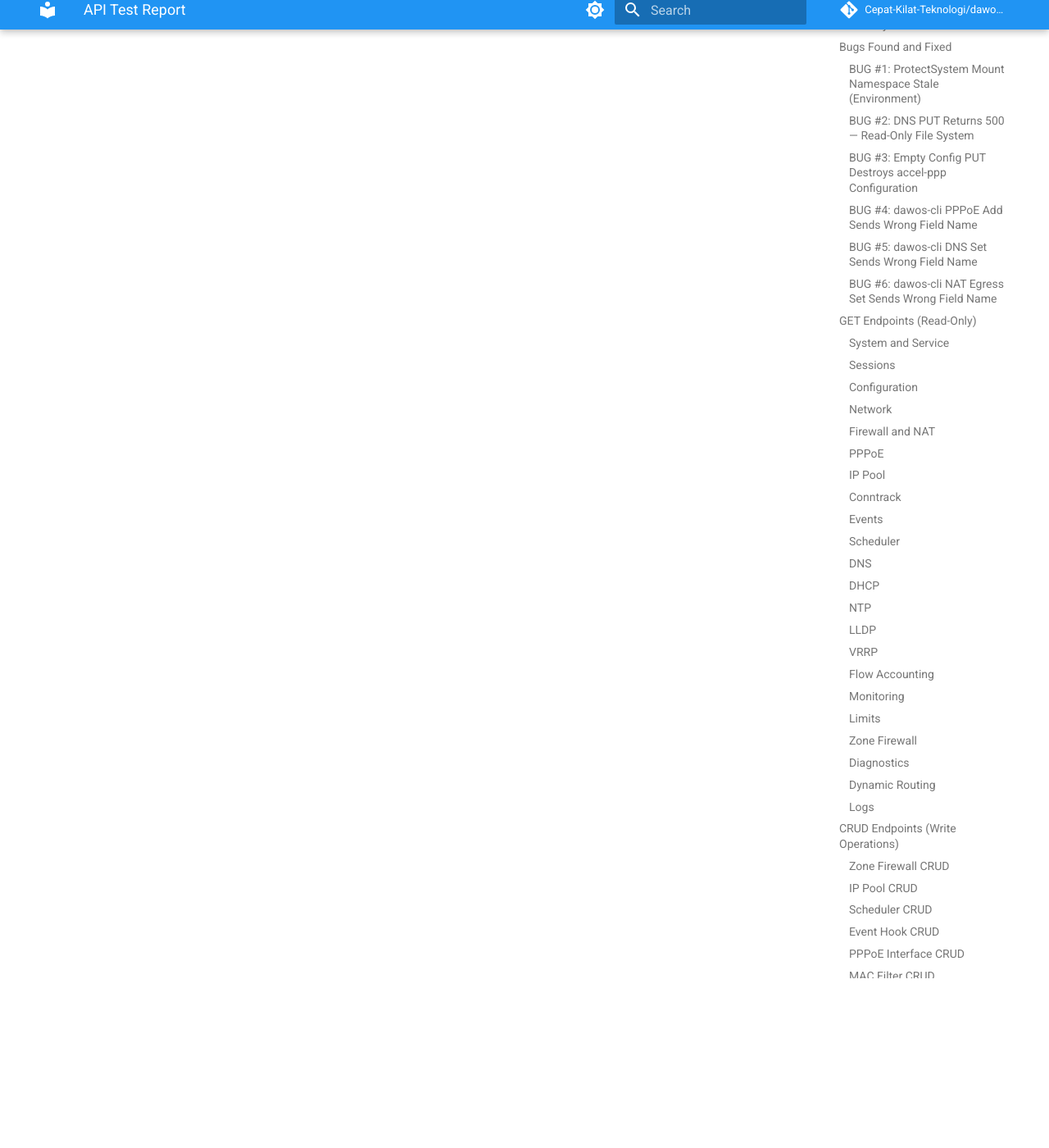
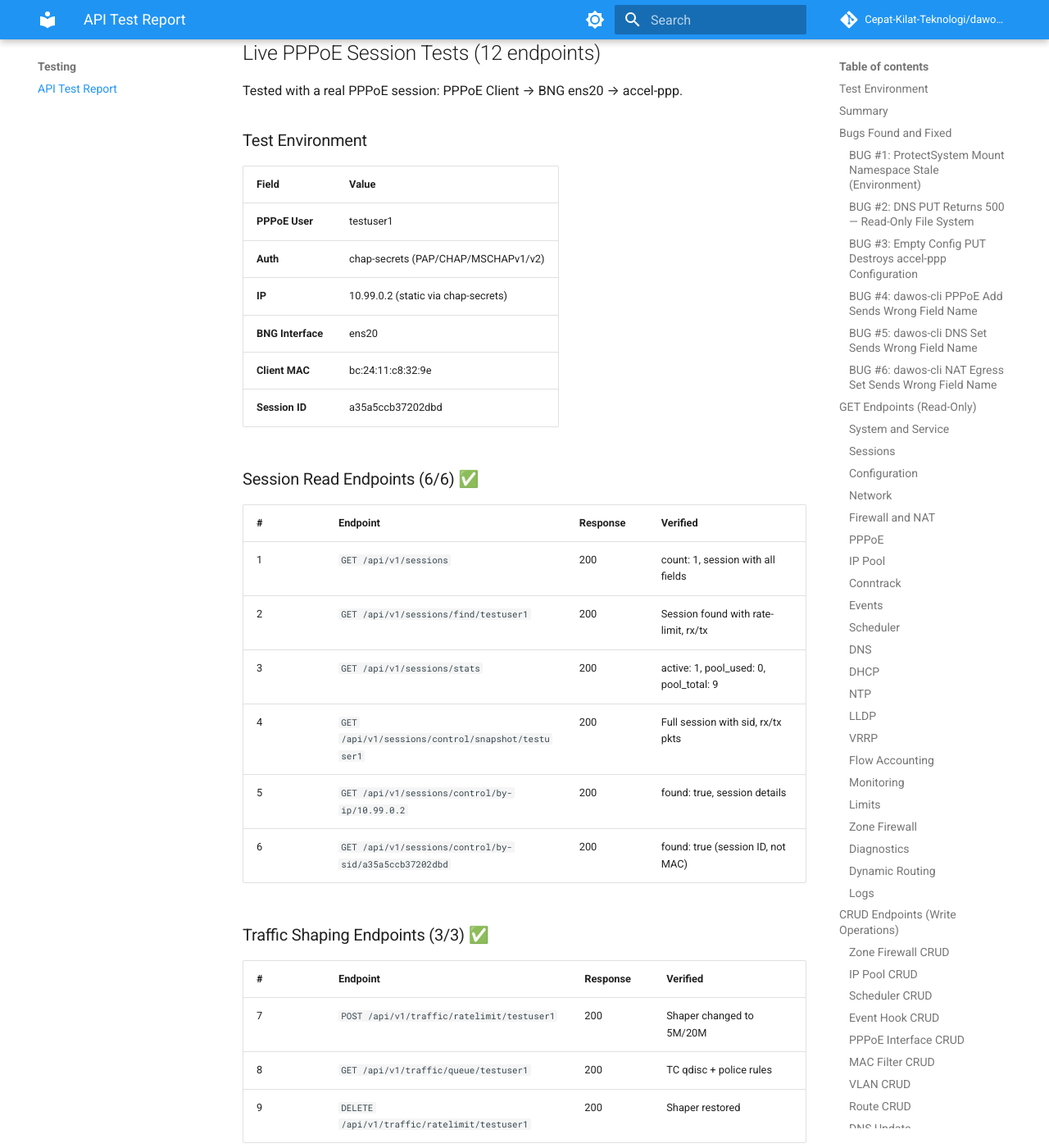
Before and after one commit to Cepat-Kilat-Teknologi/dawos-agent, an MkDocs documentation site: the page built from docs/testing/test-report.md, in a window 1280 px wide and 1400 px high, scrolled down 19149 px. Shown: the whole window at 82% size. Built offline with MkDocs 1.6.1 and Material for MkDocs 9.7.7, drawn with Linux system fonts in a browser that asks for light colours; comment, search, counter and statistics services are not loaded; some of the changed text lies outside the part shown.

```diff
--- a/docs/testing/test-report.md
+++ b/docs/testing/test-report.md
@@ -27,11 +27,13 @@ Live integration test results for **dawos-agent v0.1.0** against a real BNG node
 | GET (read) endpoints | 67 | 67 | 0 | 0 |
 | CRUD (write) endpoints | 37 | 37 | 4 | 0 |
 | SSE (streaming) endpoints | 2 | 2 | 0 | 0 |
-| **Total** | **106** | **106** | **4** | **0** |
+| Live PPPoE session endpoints | 12 | 12 | 0 | 0 |
+| **Total** | **118** | **118** | **4** | **0** |
 
 - **Zero failures.** Every endpoint behaves according to spec.
 - **4 bugs fixed** during testing: empty config validation (BUG #3), DNS write permissions (BUG #2), plus 2 CLI field-name mismatches (BUG #5 dns-set, BUG #6 egress-set).
-- **2 tests added** for config content validation (total 810 unit tests).
+- **2 tests added** for config content validation (total 820 unit tests).
+- **12 live PPPoE endpoints** verified with real PPPoE Client → BNG session.
 
 ---
 
@@ -483,8 +485,59 @@ These endpoints returned non-200 responses due to missing infrastructure, not AP
 | Endpoint | Response | Reason |
 |----------|----------|--------|
 | `POST /api/v1/dns/forwarding/flush` | 500 | dnsmasq not installed |
-| `POST /api/v1/traffic/ratelimit/{user}` | 404 | No active PPPoE session |
-| `DELETE /api/v1/traffic/ratelimit/{user}` | 404 | No active PPPoE session |
 | `POST /api/v1/firewall/groups` | 201 (success=false) | nft tables not configured |
 
-All four are correct behavior given the environment.
+> **Note:** Traffic ratelimit endpoints were previously listed here but are now fully verified with a live PPPoE session (see below).
+
+---
+
+## Live PPPoE Session Tests (12 endpoints)
+
+Tested with a real PPPoE session: PPPoE Client → BNG ens20 → accel-ppp.
+
+### Test Environment
+
+| Field | Value |
+|-------|-------|
+| **PPPoE User** | testuser1 |
+| **Auth** | chap-secrets (PAP/CHAP/MSCHAPv1/v2) |
+| **IP** | 10.99.0.2 (static via chap-secrets) |
+| **BNG Interface** | ens20 |
+| **Client MAC** | bc:24:11:c8:32:9e |
+| **Session ID** | a35a5ccb37202dbd |
+
+### Session Read Endpoints (6/6) ✅
+
+| # | Endpoint | Response | Verified |
+|---|----------|----------|----------|
+| 1 | `GET /api/v1/sessions` | 200 | count: 1, session with all fields |
+| 2 | `GET /api/v1/sessions/find/testuser1` | 200 | Session found with rate-limit, rx/tx |
+| 3 | `GET /api/v1/sessions/stats` | 200 | active: 1, pool_used: 0, pool_total: 9 |
+| 4 | `GET /api/v1/sessions/control/snapshot/testuser1` | 200 | Full session with sid, rx/tx pkts |
+| 5 | `GET /api/v1/sessions/control/by-ip/10.99.0.2` | 200 | found: true, session details |
+| 6 | `GET /api/v1/sessions/control/by-sid/a35a5ccb37202dbd` | 200 | found: true (session ID, not MAC) |
+
+### Traffic Shaping Endpoints (3/3) ✅
+
+| # | Endpoint | Response | Verified |
+|---|----------|----------|----------|
+| 7 | `POST /api/v1/traffic/ratelimit/testuser1` | 200 | Shaper changed to 5M/20M |
+| 8 | `GET /api/v1/traffic/queue/testuser1` | 200 | TC qdisc + police rules |
+| 9 | `DELETE /api/v1/traffic/ratelimit/testuser1` | 200 | Shaper restored |
+
+### Session Control Endpoints (3/3) ✅
+
+| # | Endpoint | Response | Verified |
+|---|----------|----------|----------|
+| 10 | `POST /api/v1/sessions/terminate` | 200 | Session terminated, CPE auto-reconnected |
+| 11 | `POST /api/v1/sessions/control/restart` | 200 | Session restarted, CPE auto-reconnected |
+| 12 | `POST /api/v1/sessions/control/drop-by-mac` | 200 | Dropped 1 session by MAC |
+
+### Design Observations
+
+| Observation | Detail |
+|-------------|--------|
+| **by-sid semantics** | Looks up by accel-ppp session ID, not calling-sid/MAC |
+| **terminate no-op** | Returns success even for non-existent usernames |
+| **IP pool** | Pool total: 9 for range 10.99.0.2-254 (build-specific) |
+| **Auto-reconnect** | PPPoE client reconnects in ~3s after terminate |
```
Also changed, not shown: other parts of docs/testing/test-report.md (+1 -1 lines), CONTRIBUTING.md (+2 -2 lines), README.md (+4 -4 lines), docs/development/contributing.md (+1 -1 lines), docs/index.md (+1 -1 lines), docs/testing/integration-test-report.md (added, +252 -0 lines), 5 other files.
